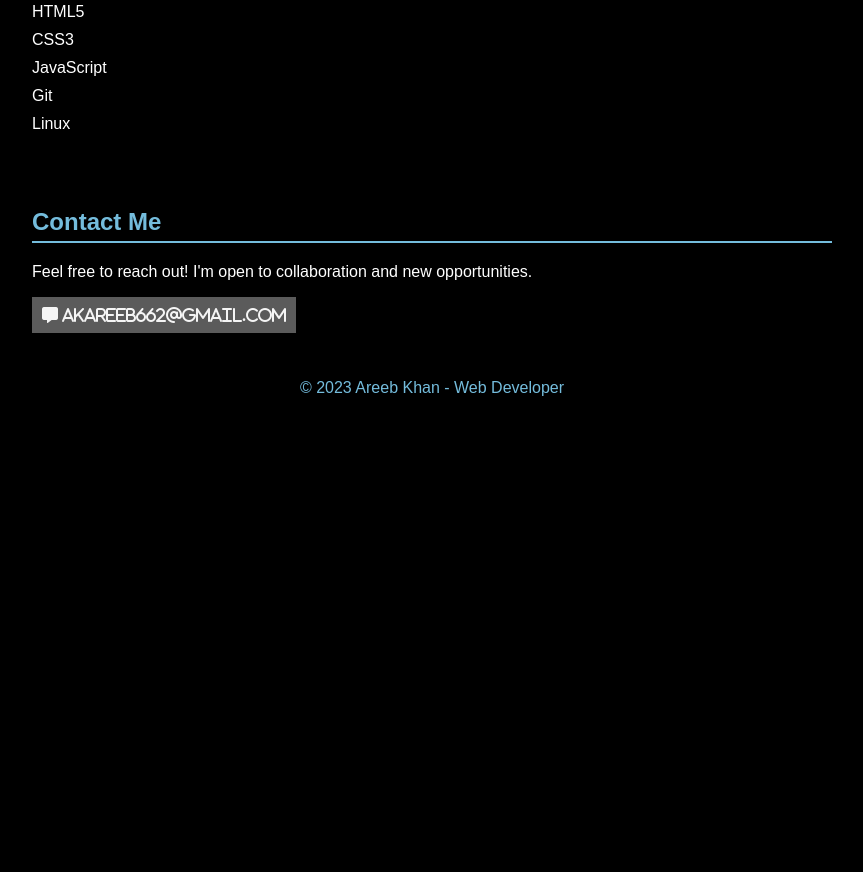
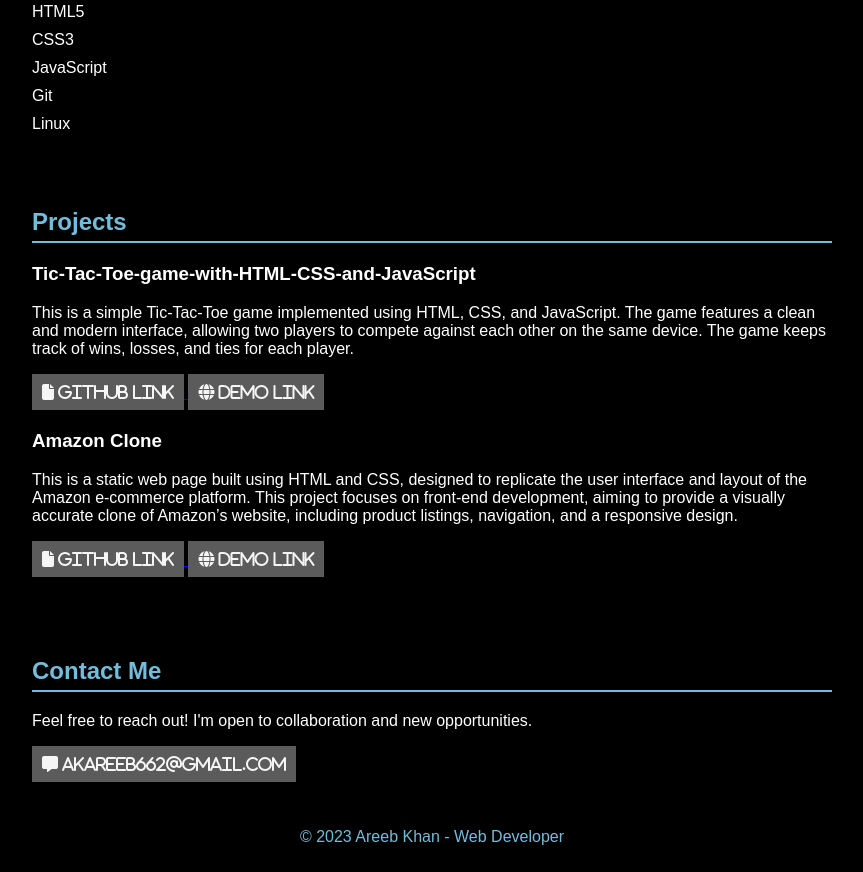
Before and after one commit to curiousbud/Portfolio, a plain HTML site: page index.html in a window 1280 px wide. Shown: the part 423-1295 px from the top of the page, without its empty margins (208-1071 px from the left). Before the commit the page ends 846 px from the top, so only its background shows below. Drawn offline with Linux system fonts and the light colour scheme.

Commit message:
Added projects

```diff
--- a/css/style.css
+++ b/css/style.css
@@ -1,6 +1,21 @@
 :root {
   --bg: #000000;
   --clr: #74bcdc;
+}
+
+html {
+  overflow: scroll;
+  overflow-x: hidden;
+}
+
+::-webkit-scrollbar {
+  width: 0;  /* Remove scrollbar space */
+  background: transparent;  /* Optional: just make scrollbar invisible */
+}
+
+/* Optional: show position indicator in red */
+::-webkit-scrollbar-thumb {
+  background: #FF0000;
 }
 
 body {
--- a/index.html
+++ b/index.html
@@ -91,20 +91,32 @@
             </div>
         </section>
 
-        <!-- <section id="projects">
+        <section id="projects">
             <div class="container">
                 <h2>Projects</h2>
                 <div class="project">
-                    <h3>Project 1</h3>
-                    <p>Description of Project 1. Lorem ipsum dolor sit amet, consectetur adipiscing elit.</p>
+                    <h3>Tic-Tac-Toe-game-with-HTML-CSS-and-JavaScript</h3>
+                    <p>This is a simple Tic-Tac-Toe game implemented using HTML, CSS, and JavaScript. The game features a clean and modern interface, allowing two players to compete against each other on the same device. The game keeps track of wins, losses, and ties for each player.</p>
+                    <a href="https://github.com/curiousbud/Tic-Tac-Toe-game-with-HTML-CSS-and-JavaScript.git" target="_blank">
+                        <i class="fa-solid fa-file"> Github Link</i>
+                    </a>
+                    <a href="https://curiousbud-tictactoe.netlify.app" target="_blank">
+                        <i class="fa-solid fa-globe"> Demo Link</i>
+                    </a>
                 </div>
                 <div class="project">
-                    <h3>Project 2</h3>
-                    <p>Description of Project 2. Ut enim ad minim veniam, quis nostrud exercitation ullamco laboris.</p>
+                    <h3>Amazon Clone</h3>
+                    <p>This is a static web page built using HTML and CSS, designed to replicate the user interface and layout of the Amazon e-commerce platform. This project focuses on front-end development, aiming to provide a visually accurate clone of Amazon’s website, including product listings, navigation, and a responsive design.</p>
+                    <a href="https://github.com/curiousbud/Amazon-Clone.git" target="_blank">
+                        <i class="fa-solid fa-file"> Github Link</i>
+                    </a>
+                    <a href="https://curiousbud-amazonclone.netlify.app" target="_blank">
+                        <i class="fa-solid fa-globe"> Demo Link</i>
+                    </a>
                 </div>
 
             </div>
-        </section> -->
+        </section>
 
         <section id="contact">
             <div class="container">
```
